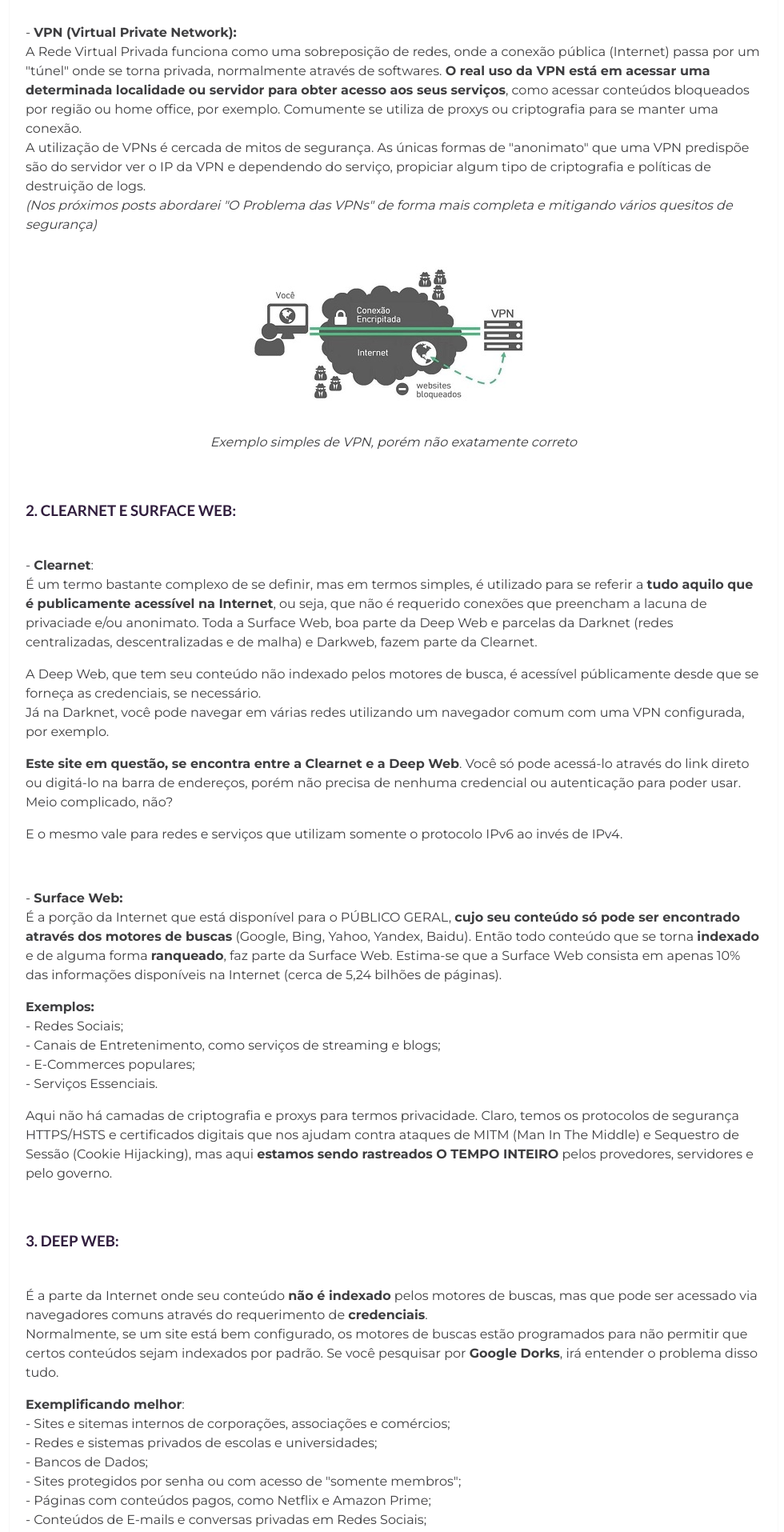
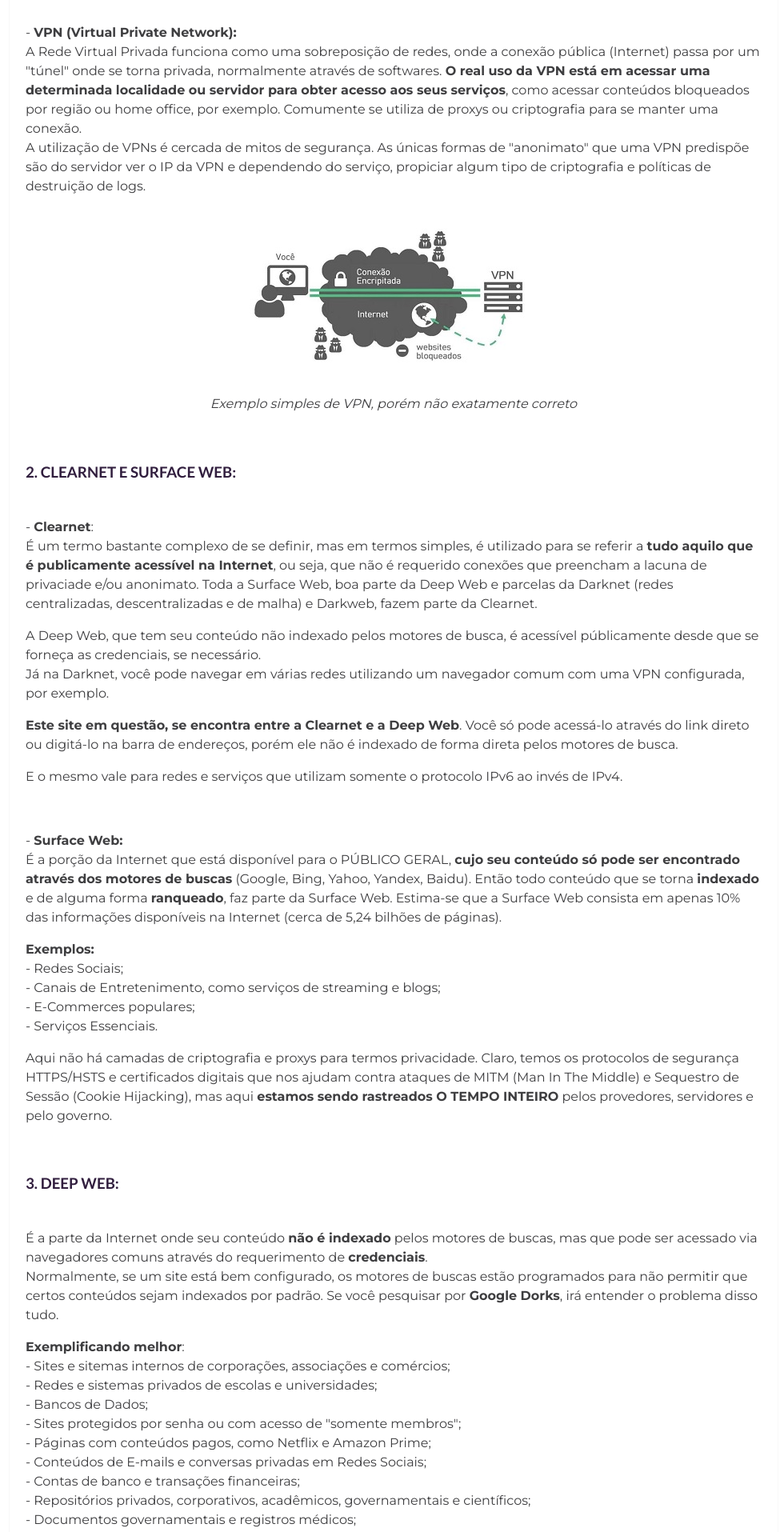
Before and after one commit to EscapeTheX/escapethex.github.io, a Jekyll site: the page built from _posts/2021-03-17-Deep-e-Dark-Web.markdown, in a window 1280 px wide. Shown: the part 1429-3344 px from the top of the page at 80% size, without its empty margins (148-1128 px from the left). Built offline with Jekyll 4.4.1, drawn with Linux system fonts in a browser that asks for light colours; some of the changed text lies outside the part shown.

Commit message:
Update 2021-03-17-Deep-e-Dark-Web.markdown

```diff
--- a/_posts/2021-03-17-Deep-e-Dark-Web.markdown
+++ b/_posts/2021-03-17-Deep-e-Dark-Web.markdown
@@ -28,7 +28,6 @@
 <p>- <b>VPN (Virtual Private Network):</b><br>
 A Rede Virtual Privada funciona como uma sobreposição de redes, onde a conexão pública (Internet) passa por um "túnel" onde se torna privada, normalmente através de softwares. <b>O real uso da VPN está em acessar uma determinada localidade ou servidor para obter acesso aos seus serviços</b>, como acessar conteúdos bloqueados por região ou home office, por exemplo. Comumente se utiliza de proxys ou criptografia para se manter uma conexão.<br>
 A utilização de VPNs é cercada de mitos de segurança. As únicas formas de "anonimato" que uma VPN predispõe são do servidor ver o IP da VPN e dependendo do serviço, propiciar algum tipo de criptografia e políticas de destruição de logs.<br>
-<i>(Nos próximos posts abordarei "O Problema das VPNs" de forma mais completa e mitigando vários quesitos de segurança)</i></p>
 
 <p><center>
 <img src="/salamandra/vpn-works.jpg" alt="Exemplo comum de VPN, porém não muito correto">
@@ -44,7 +43,7 @@
 <p>A Deep Web, que tem seu conteúdo não indexado pelos motores de busca, é acessível públicamente desde que se forneça as credenciais, se necessário.<br>
 Já na Darknet, você pode navegar em várias redes utilizando um navegador comum com uma VPN configurada, por exemplo.</p>
 
-<p><b>Este site em questão, se encontra entre a Clearnet e a Deep Web</b>. Você só pode acessá-lo através do link direto ou digitá-lo na barra de endereços, porém não precisa de nenhuma credencial ou autenticação para poder usar. Meio complicado, não?</p>
+<p><b>Este site em questão, se encontra entre a Clearnet e a Deep Web</b>. Você só pode acessá-lo através do link direto ou digitá-lo na barra de endereços, porém ele não é indexado de forma direta pelos motores de busca.</p>
 
 <p>E o mesmo vale para redes e serviços que utilizam somente o protocolo IPv6 ao invés de IPv4.</p>
 
@@ -116,7 +115,7 @@
 - Comunicação via criptografia para garantir privacidade e proteção;<br>
 - Redes sociais, blogs, jornais, chats de texto e voz;<br>
 - Grupos que lutam por suas causas;<br>
-- Discussões acadêmicas e científicas;
+- Discussões acadêmicas e científicas;<br>
 - Clube de livros e diversos outros fã-clubes;<br>
 - Versões Darknet do Yahoo! Respostas;<br>
 - Sistemas bibliotecários;<br>
@@ -166,18 +165,14 @@
 Qualquer pessoa dentro da arquitetura do TOR pode estar disponível para ser um servidor ou nó/retransmissor. Então quanto mais pessoas estiverem utilizando-o, mais seguro ele se torna.<br>
 Apesar de ser o mais famoso dessa lista com o seu uso principal em <b>contornar a censura</b>, ao longo dos anos tornou-se sinônimo de práticas criminosas.</p>
 
-<p>- <b>Garlic Routing</b>: É uma variação do TOR que utiliza o processo de Key-Based Routing
+<p>- <b>I2P</b>:
 
-
+<p>- <b>FreeNet</b>:
 
 <p>- <b>CJDNS</b>: Uma rede IPv6 sobreposta que provém encriptação de ponta-a-ponta, porém seu uso não é intencionado para o anonimato. Segundo a documentação, foi fundada na ideologia de que as redes deveriam ser fáceis de montar, protocolos deveriam ser mais escalonáveis e que a segurança deveria existir em todo lugar.<br>
 Seu funcionamento é no próprio navegador através de instalação de pacotes na máquina e configurações de rede. Para entrar em alguma rede existente, você precisa se conectar com alguém que já esteja lá.</p>
 
 <p>- <b>NIPRNet, SIPRNet, JWICS e RIPRNet</b>: São redes privadas utilizadas pelo governo dos EUA (Departamento de Defesa) para compartilhamento de informações secretas, baseada na tecnologia da ARPANET.<br>
-
-<p>- <b>I2P</b>:
-
-<p>- <b>FreeNet</b>:
 
 <p>- <b>Hyperboria (Project Meshnet)</b>: É uma rede distribuída, ainda em desenvolvimento, que utiliza CJDNS para conexão. Existem cerca de 2100 nós de conexões no Hyperboria. Segundo a documentação do projeto, eles buscam viabilizar uma alternativa para a Clearnet. E seu endereço utiliza o espaço "fc00::/8"</p>
 </p>
@@ -302,11 +297,11 @@
 
 <p>- <b>Bilhetes de Loterias de Criptomoedas</b>: Frequentemente o Bitcoin e outras criptomoedas são utilizadas para jogos de azar e outras atividades ilícitas semelhantes, porém existe uma indústria artesanal de loterias de criptomoedas que atrai muitos consumidores;</p>
 
-<p>- <b>Dados e Documentos de Governos</b>: Parece que se tornou de praxe dos Black Hats fazerem vazamentos de dados aqui no Brasil, pois é um mercado em constante crescimento na Dark Web. Milhares de consumidores buscam lista de milhares de E-mails, CPFs, cartões de crédito, telefones e uma insana lista de outros dados confidenciais;</p>
+<p>- <b>Dados e Documentos de Governos</b>: Parece que se tornou de praxe dos Black Hats fazerem vazamentos de dados aqui no Brasil, pois é um mercado em constante crescimento na Dark Web. Milhares de consumidores buscam lista de E-mails, CPFs, cartões de crédito, telefones e uma insana lista de outros dados confidenciais;</p>
 
 <p>- <b>Acompanhantes de Elite</b>: É meio curioso contratar este tipo de serviço na Dark Web. Mas se você tem certeza que não será usado em Tráfico de Pessoas, pode ser uma boa escolha;</p>
 
-<p>- <b>Serviços de Black Hat</b>: Mercado onde consumidores contratam "crackers" para invadirem sites, sistemas de empresas, escolas e comércios. Porém, não é raro a pessoa que faz esse tipo de serviço invadir o próprio consumidor.</p>
+<p>- <b>Serviços de Black Hat</b>: Mercado onde consumidores contratam "crackers" para invadirem sites, sistemas de empresas, escolas e comércios. Porém, não é raro a pessoa que faz esse tipo de serviço invadir o próprio consumidor;</p>
 
 <p>- <b>Softwares / Malwares / Exploits</b>: Além da pirataria de softwares comerciais, existe uma gama de malwares e "kit exploits" a serem vendidos na Dark Web. Consumidores geralmente procuram por falhas "Zero-Day" e Ransomwares, com o objetivo de lucrar em cima de resgates via criptomoedas;</p>
 
@@ -325,8 +320,7 @@
 <p>- <b>Serviços de Bate-Papo e para Encontrar "Amigos"</b>: Com certeza esse é o maior perigo da Dark Web. Nas redes sociais comuns já é um pouco complicado de capturar abusadores, aqui eles têm o benefício da criptografia para ajudar a esconder seus traços. Não é raro de encontrar salas de bate-papos que tem avisos proibindo pornografia infantil, mas que sempre há algum espertinho divulgando links e/ou conversando com outros abusadores, seja abertamente ou com mensagens cifradas.<br>
 Geralmente utilizam serviços como o TOR, Tox, Retroshare e I2P para se comunicarem;</p>
 
-<p>- <b>Pornografia Infantil (CP - Child Porn)</b><br>
-Deixei este tópico justamente em último por ser <b>o mais sensível</b> de abordar, pois infelizmente, este tipo de conteúdo desprezível é facilmente encontrado na Clearnet e aos montes, seja em sites como "Caiu Na Net" aqui no Brasil e quanto como em sites Russos e Asiáticos. Porém, além do "revenge porn" praticado com menores, temos a questão de que na Dark Web não há limites.</p>
+<p>- <b>Pornografia Infantil (CP - Child Porn)</b>: Deixei este tópico justamente em último por ser <b>o mais sensível</b> de abordar, pois infelizmente, este tipo de conteúdo desprezível é facilmente encontrado na Clearnet e aos montes, seja em sites como "Caiu Na Net" aqui no Brasil, quanto como em sites Russos e Asiáticos. Porém, além do "revenge porn" praticado com menores, temos a questão de que na Dark Web não há limites.</p>
 
 <p><b>Operação Darknet</b>:<br>
 Entre 2013 e 2016, a PF do Rio Grande do Sul realizou a primeira investigação sobre Pornografia Infantil do Brasil na rede TOR. A operação resultou na busca e apreensão de mais de 100 pessoas em 18 estados brasileiros e em países como Itália, Portugal, Colômbia, México e Venezuela. Poucas polícias no mundo obtiveram êxito nas investigações, como o FBI, Scotland Yard e a Polícia Federal Australiana.</p>
@@ -340,11 +334,11 @@
 
 <p>_________________________________________________________________________________</p>
 <p><b>REFERÊNCIAS</b></p>
-<p>- <b>Canais do Youtube</b>: <a href="https://www.youtube.com/channel/UCGObNjkNjo1OUPLlm8BTb3A">Fábrica de Noobs (Natanael Antonioli)</a>, <a href="https://www.youtube.com/c/STACKZOFICIAL/videos">STACKZ / Gustavo Pinheiro</a>, <a href="https://www.youtube.com/channel/UCbuxUJVokSf4V0Nmj_kWq0A/videos">Deep Web Brasil</a>, <a href="https://www.youtube.com/c/SomeOrdinaryGamers/videos">SomeOrdinaryGamers (Mutahar Anas)</a>, <a href="https://www.youtube.com/channel/UCyEXkaNrS9TNiTnyhKj3iQA/videos">Irfan Shakeel</a><br>
-- RETSKIN, Sion. Hands-On: Dark Web Analysis. Packt, 2018.<br>
-- KOZAKIEWICZ, Dilmar José. Deep Web e Segurança da Informação: Uma análise e seus impactos na sociedade e nas organizações. UTFPR, Curitiba, 2018.<br>
-- PINHEIRO, Débora. Crime de Pornografia Infantil na Deep Web: Medidas Legais para Combate e Proteção Infantojuvenil. UNAMA, 2020.<br>
-- <a href="http://www.mpf.mp.br/rs/sala-de-imprensa/docs/outros-documentos/operacao-darknet">Ministério Público Federal - Operação Darknet</a><br>
+<p>- <b>Canais do Youtube: <a href="https://www.youtube.com/channel/UCGObNjkNjo1OUPLlm8BTb3A">Fábrica de Noobs (Natanael Antonioli)</a>, <a href="https://www.youtube.com/c/STACKZOFICIAL/videos">STACKZ / Gustavo Pinheiro</a>, <a href="https://www.youtube.com/channel/UCbuxUJVokSf4V0Nmj_kWq0A/videos">Deep Web Brasil</a>, <a href="https://www.youtube.com/c/SomeOrdinaryGamers/videos">SomeOrdinaryGamers (Mutahar Anas)</a>, <a href="https://www.youtube.com/channel/UCyEXkaNrS9TNiTnyhKj3iQA/videos">Irfan Shakeel</a></b><br>
+- <b>RETSKIN, Sion</b>. Hands-On: Dark Web Analysis. Packt, 2018.<br>
+- <b>KOZAKIEWICZ, Dilmar José</b>. Deep Web e Segurança da Informação: Uma análise e seus impactos na sociedade e nas organizações. UTFPR, Curitiba, 2018.<br>
+- <b>PINHEIRO, Débora</b>. Crime de Pornografia Infantil na Deep Web: Medidas Legais para Combate e Proteção Infantojuvenil. UNAMA, 2020.<br>
+- <b><a href="http://www.mpf.mp.br/rs/sala-de-imprensa/docs/outros-documentos/operacao-darknet">Ministério Público Federal - Operação Darknet</a><br>
 - <a href="http://www.pf.gov.br/agencia/noticias/2016/11/pf-combate-crime-de-pornografia-infantil-na-deep-web">PF combate crime de pornografia infantil na Deep Web</a><br>
 - <a href="https://quod.lib.umich.edu/j/jep/3336451.0007.104?view=text;rgn=main">White Paper: The Deep Web - Surfacing Hidden Value</a><br>
 - <a href="https://blog.radware.com/security/2016/04/darknet-101/">Darknet 101: An Introduction to The Darkest Places Online</a><br>
```
Also changed, not shown: other parts of _posts/2021-03-17-Deep-e-Dark-Web.markdown (+4 -4 lines).
